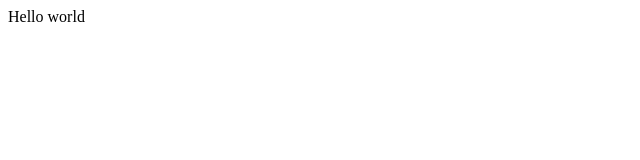
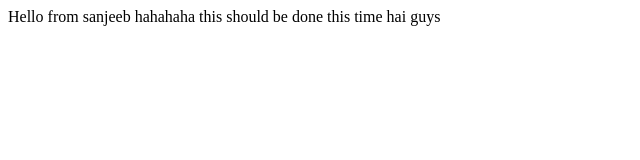
Before and after one commit to chandanmaka/Git_session_2, a plain HTML site: page index.html in a window 1280 px wide. Shown: the whole page, without its empty margins (0-640 px from the left). Drawn offline with Linux system fonts and the light colour scheme.

Commit message:
changes by sanad

```diff
--- a/index.html
+++ b/index.html
@@ -7,6 +7,7 @@
     <title>Document</title>
 </head>
 <body>
-    Hello world
+    Hello from sanjeeb hahahaha
+    this should be done this time hai guys
 </body>
 </html>
```
